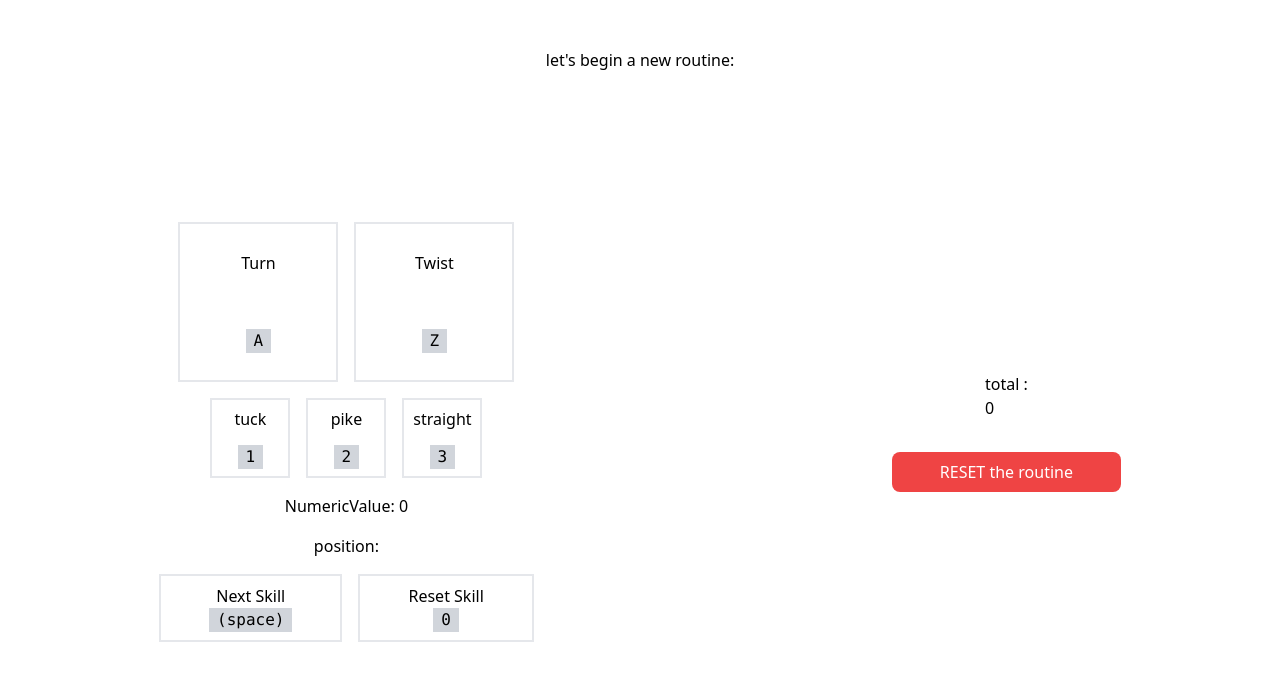
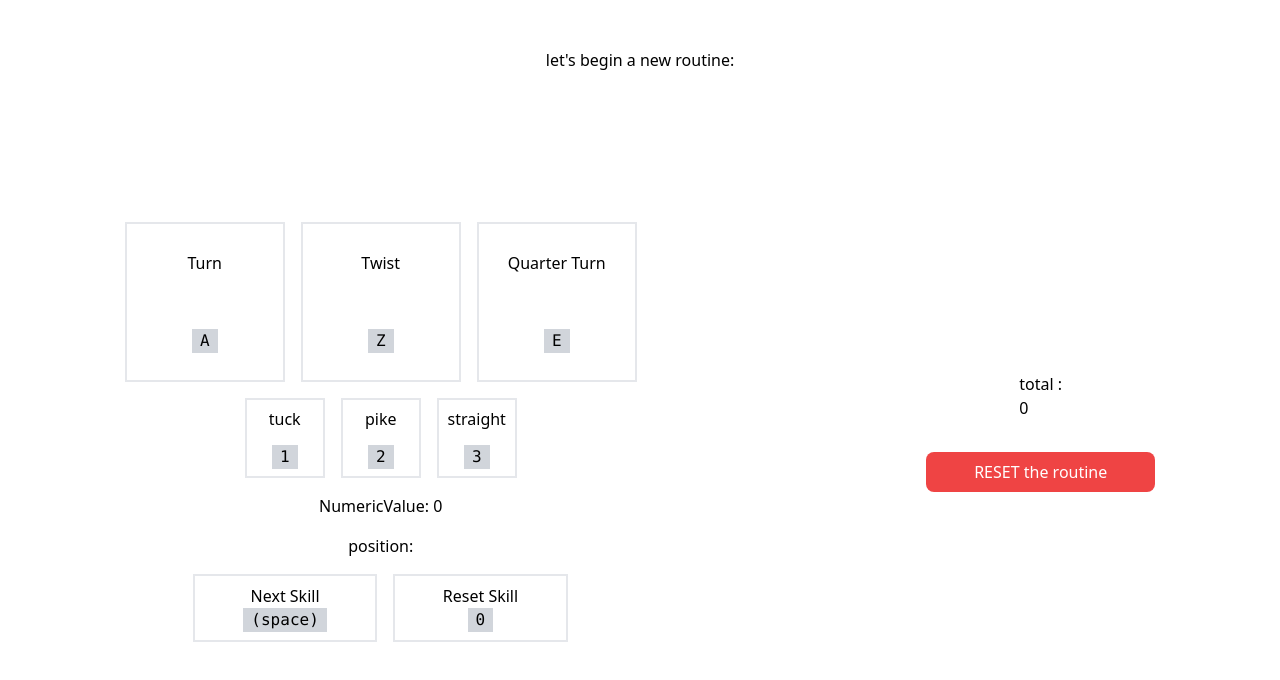
Before and after one commit to MattFreelanceWeb/tra-easycop, a Next.js app: page / in a window 1280 px wide. Shown: the top 680 px of the page. Built offline with nearby package versions, Linux system fonts and the light colour scheme.

Commit message:
💩 quarter turn btn nearly done: miss the good numeric value and the good difficulty

```diff
--- a/components/NextSkill.tsx
+++ b/components/NextSkill.tsx
@@ -11,9 +11,12 @@ type Props = {
   setTwistTurnFour: Function;
   setTwistNumericValue: Function;
   setPosition: Function;
+  setQuarterTurnNumber:Function;
+  setQuarterNumericValue:Function
   position: string;
   turnNumericValue: number;
   twistNumericValue: number;
+  quarterTurnNumericValue:number
   skillsArray:[{}],
   setSkillsArray:Function
 };
@@ -29,9 +32,12 @@ function NextSkill({
   setTwistTurnFour,
   setTwistNumericValue,
   setPosition,
+  setQuarterTurnNumber,
+  setQuarterNumericValue,
   position,
   turnNumericValue,
   twistNumericValue,
+  quarterTurnNumericValue,
   skillsArray,
   setSkillsArray
 }: Props) {
@@ -46,6 +52,8 @@ function NextSkill({
     setTwistTurnThree(0)
     setTwistTurnFour(0)
     setTwistNumericValue(0)
+    setQuarterTurnNumber(0)
+    setQuarterNumericValue(0)
     setPosition('')
   }
 
@@ -132,7 +140,7 @@ function NextSkill({
 }
 
   const addSkills = () => {
-    let numericSkills:number = twistNumericValue + turnNumericValue
+    let numericSkills:number = twistNumericValue + turnNumericValue + quarterTurnNumericValue
 
     let skills:Object= {
       numericSkills,
--- /dev/null
+++ b/components/QuarterTurnBtn.tsx
@@ -0,0 +1,80 @@
+import React, { useEffect, useRef, useState } from "react";
+
+   {/*WARNING btn  disabled until working */ }
+
+type Props = {
+  turnNumber: number;
+  setTurnNumber: Function;
+  quarterTurnNumericValue: number;
+  setQuarterTurnNumericValue: Function;
+  quarterTurnNumber:number
+  setQuarterTurnNumber:Function
+};
+
+function QuarterTurnBtn({
+  turnNumber,
+  setTurnNumber,
+  setQuarterTurnNumericValue,
+  quarterTurnNumber,
+  setQuarterTurnNumber
+}: Props) {
+
+  const btnQuarterTurnRef: any = useRef();
+
+  const incrementQuarterTurn = () => {
+    if (quarterTurnNumber > 3) {
+      setTurnNumber(turnNumber + 1);
+      setQuarterTurnNumber(0);
+    } else {
+      setQuarterTurnNumber(quarterTurnNumber + 1);
+    }
+  };
+
+  useEffect(() => {
+    const handleKeyPress = (event: any) => {
+      if (event.key === "e" || event.key === "E") {
+        btnQuarterTurnRef.current.click();
+      }
+    };
+
+    document.addEventListener("keydown", handleKeyPress);
+
+    switch (turnNumber) {
+      case 0:
+        setQuarterTurnNumericValue( quarterTurnNumber)
+        break;
+      case 1:
+        setQuarterTurnNumericValue( quarterTurnNumber * 10)
+        break;
+      case 2:
+        setQuarterTurnNumericValue( quarterTurnNumber * 100)
+        break;
+      case 3:
+        setQuarterTurnNumericValue( quarterTurnNumber * 1000)
+        break;
+      case 4:
+        setQuarterTurnNumericValue( quarterTurnNumber * 10000)
+    }
+    return () => {
+      document.removeEventListener("keydown", handleKeyPress);
+    };
+  }, [turnNumber, quarterTurnNumber]);
+
+  return (
+    <button
+      ref={btnQuarterTurnRef}
+      onClick={() => {
+        incrementQuarterTurn();
+      }}
+      className="w-40 h-40 border-2 grid place-items-center"
+
+      disabled
+    >
+        {/* disabled until working */ }
+      Quarter Turn
+      <kbd className="bg-gray-300 px-2">E</kbd>
+    </button>
+  );
+}
+
+export default QuarterTurnBtn;
--- a/components/ResetActualSkill.tsx
+++ b/components/ResetActualSkill.tsx
@@ -10,6 +10,8 @@ type Props = {
   setTwistTurnThree: Function;
   setTwistTurnFour: Function;
   setTwistNumericValue: Function;
+  setQuarterTurnNumber:Function;
+  setQuarterNumericValue:Function
   setPosition: Function;
 };
 
@@ -24,6 +26,8 @@ function ResetActualSkill({
   setTwistTurnFour,
   setTwistNumericValue,
   setPosition,
+  setQuarterTurnNumber,
+  setQuarterNumericValue
 }: Props) {
   const btnResetRef:any = useRef();
 
@@ -37,6 +41,8 @@ function ResetActualSkill({
     setTwistTurnThree(0);
     setTwistTurnFour(0);
     setTwistNumericValue(0);
+    setQuarterTurnNumber(0)
+    setQuarterNumericValue(0)
     setPosition("");
   };
 
--- a/components/SkillSet.tsx
+++ b/components/SkillSet.tsx
@@ -1,6 +1,7 @@
 import React, { useState } from "react";
 import NextSkill from "./NextSkill";
 import PositionBtn from "./PositionBtn";
+import QuarterTurnBtn from "./QuarterTurnBtn";
 import ResetActualSkill from "./ResetActualSkill";
 import ResetArrayBtn from "./ResetArrayBtn";
 import SkillsList from "./SkillsList";
@@ -26,6 +27,8 @@ function SkillSet({}: Props) {
   const [twistTurnThree, setTwistTurnThree] = useState<number>(0);
   const [twistTurnFour, setTwistTurnFour] = useState<number>(0);
   const [twistNumericValue, setTwistNumericValue] = useState<number>(0);
+  const [quarterTurnNumber, setQuarterTurnNumber] = useState<number>(0);
+  const [quarterTurnNumericValue, setQuarterTurnNumericValue] = useState<number>(0)
 
   {
     /* state manage the position a skill */
@@ -59,13 +62,20 @@ function SkillSet({}: Props) {
             setTwistNumericValue={setTwistNumericValue}
             turnNumber={turnNumber}
           />
+          <QuarterTurnBtn
+            turnNumber={turnNumber}
+            setTurnNumber={setTurnNumber}
+            quarterTurnNumber={quarterTurnNumber} setQuarterTurnNumber={setQuarterTurnNumber}
+            quarterTurnNumericValue={quarterTurnNumericValue}
+            setQuarterTurnNumericValue={setQuarterTurnNumericValue}
+          />
         </div>
         <div className="flex items-center justify-center gap-4 ">
           <PositionBtn title={"tuck"} setPosition={setPosition} />
           <PositionBtn title={"pike"} setPosition={setPosition} />
           <PositionBtn title={"straight"} setPosition={setPosition} />
         </div>
-        <div>NumericValue: {turnNumericValue + twistNumericValue}</div>
+        <div>NumericValue: {turnNumericValue + twistNumericValue + quarterTurnNumericValue}</div>
         <div>position: {position}</div>
         <div className="flex gap-4">
           <NextSkill
@@ -79,9 +89,12 @@ function SkillSet({}: Props) {
             setTwistTurnFour={setTwistTurnFour}
             setTwistNumericValue={setTwistNumericValue}
             setPosition={setPosition}
+            setQuarterNumericValue={setQuarterTurnNumericValue}
+            setQuarterTurnNumber={setQuarterTurnNumber}
             position={position}
             turnNumericValue={turnNumericValue}
             twistNumericValue={twistNumericValue}
+            quarterTurnNumericValue={quarterTurnNumericValue}
             skillsArray={skillsArray}
             setSkillsArray={setSkillsArray}
           />
@@ -96,6 +109,8 @@ function SkillSet({}: Props) {
             setTwistTurnFour={setTwistTurnFour}
             setTwistNumericValue={setTwistNumericValue}
             setPosition={setPosition}
+            setQuarterNumericValue={setQuarterTurnNumericValue}
+            setQuarterTurnNumber={setQuarterTurnNumber}
           />
         </div>
       </div>
```
